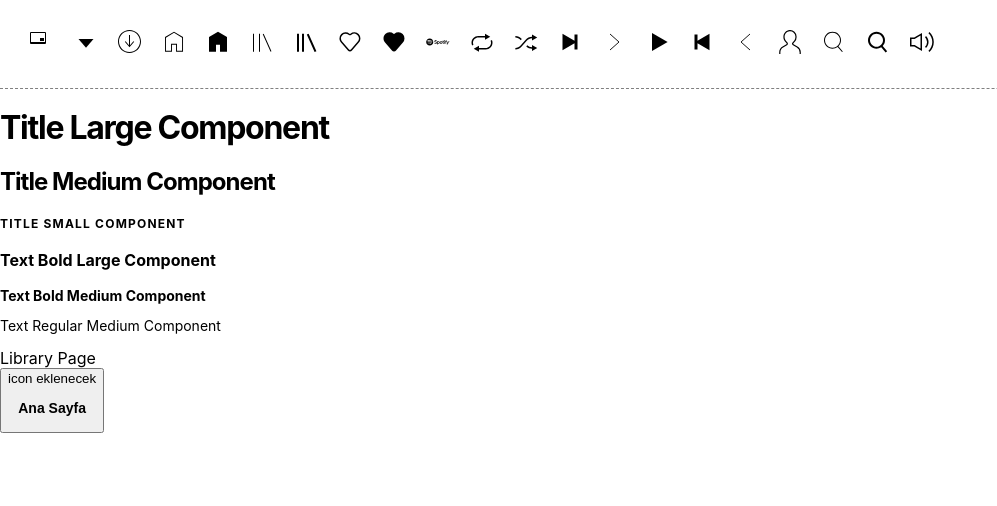
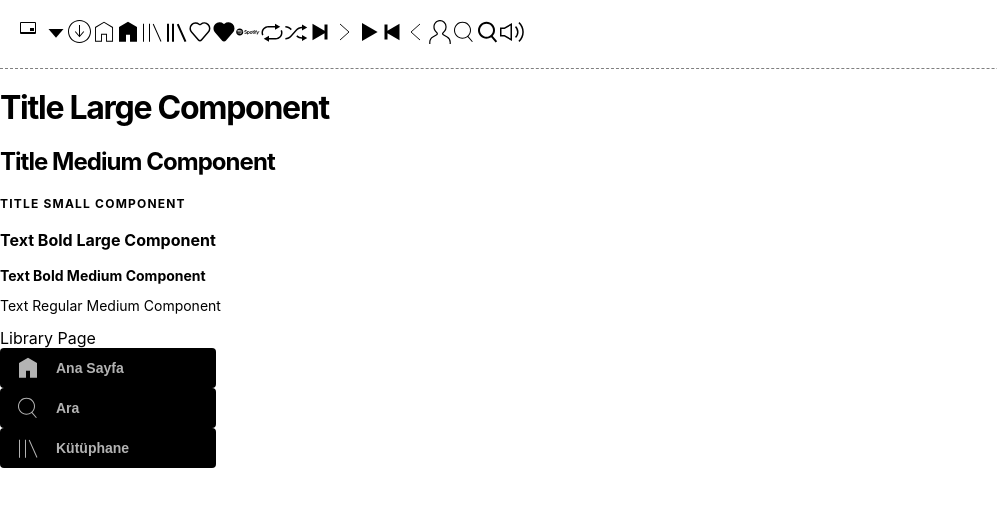
Before and after one commit to oguz3/spotify-web-player, a React (Create React App) app: page / in a window 1280 px wide. Shown: the top 506 px of the page, without its empty margins (0-997 px from the left). Built offline with nearby package versions, Linux system fonts and the light colour scheme.

Commit message:
NavButton icon filter

```diff
--- a/src/App.js
+++ b/src/App.js
@@ -1,9 +1,9 @@
 import './style/App.css';
 
-import Home from './pages/home'
-import Search from './pages/search'
-import Library from './pages/library'
-import NavButton from './component/sidebar/nav-button'
+import Home from './pages/home';
+import Search from './pages/search';
+import Library from './pages/library';
+import Sidebar from './component/sidebar/sidebar';
 
 function App() {
   return (
@@ -11,7 +11,7 @@ function App() {
       <Home />
       <Search />
       <Library>Library Page</Library>
-      <NavButton IconName="Home">Ana Sayfa</NavButton>
+      <Sidebar/>
     </div>
   );
 }
--- a/src/component/sidebar/nav-button.js
+++ b/src/component/sidebar/nav-button.js
@@ -1,9 +1,28 @@
-import TextBoldM from '../text/text-bold-m'
+import {Home, HomeActive, Search, SearchActive, Library, LibraryActive} from '../icons';
+import TextBoldM from '../text/text-bold-m';
+import styles from './nav-button.module.css';
 
-function NavButton({IconName, children}){
+function NavButton({IconName, children, active}){
+
+    const components = {
+        Home: Home,
+        HomeActive: HomeActive,
+        Search: Search,
+        SearchActive: SearchActive,
+        Library: Library,
+        LibraryActive: LibraryActive
+    };
+    function Icons() {
+        let iconame
+        if(active === true){iconame = `${IconName}Active`}
+        else {iconame = IconName}
+        const Icon = components[iconame];
+        return <Icon/>;
+    }
+
     return (
-        <button>
-            icon eklenecek
+        <button className={styles.button}>
+            <Icons/>
             <TextBoldM>{children}</TextBoldM>
         </button>
     );
--- a/src/component/sidebar/nav-button.module.css
+++ b/src/component/sidebar/nav-button.module.css
@@ -0,0 +1,22 @@
+.button{
+    border: 0;
+    background-color: var(--sidenav-black);
+    display: flex;
+    align-items: center;
+    width: 216px;
+    height: 40px;
+    padding: 0px 16px;
+    border-radius: 4px;
+}
+.button svg{
+    color: var(--text-gray);
+}
+.button p{
+    color: var(--text-gray);
+    margin: 0;
+    margin-left: 16px;
+}
+.button:hover svg,
+.button:hover p{
+    color: var(--text-white);
+}
--- a/src/component/sidebar/sidebar.js
+++ b/src/component/sidebar/sidebar.js
@@ -0,0 +1,14 @@
+import NavButton from './nav-button'
+import styles from './sidebar.module.css'
+
+function Sidebar() {
+    return (
+      <div>
+        <NavButton IconName="Home" active>Ana Sayfa</NavButton>
+        <NavButton IconName="Search">Ara</NavButton>
+        <NavButton IconName="Library">Kütüphane</NavButton>
+      </div>
+    );
+}
+
+export default Sidebar;
--- a/src/style/index.css
+++ b/src/style/index.css
@@ -1,3 +1,5 @@
+@import "./variables.css";
+
 body {
   margin: 0;
   font-family: -apple-system, BlinkMacSystemFont, 'Segoe UI', 'Roboto', 'Oxygen',
@@ -8,5 +10,4 @@ body {
 }
 svg{
   font-size: 24px;
-  padding: 10px;
 }
```
